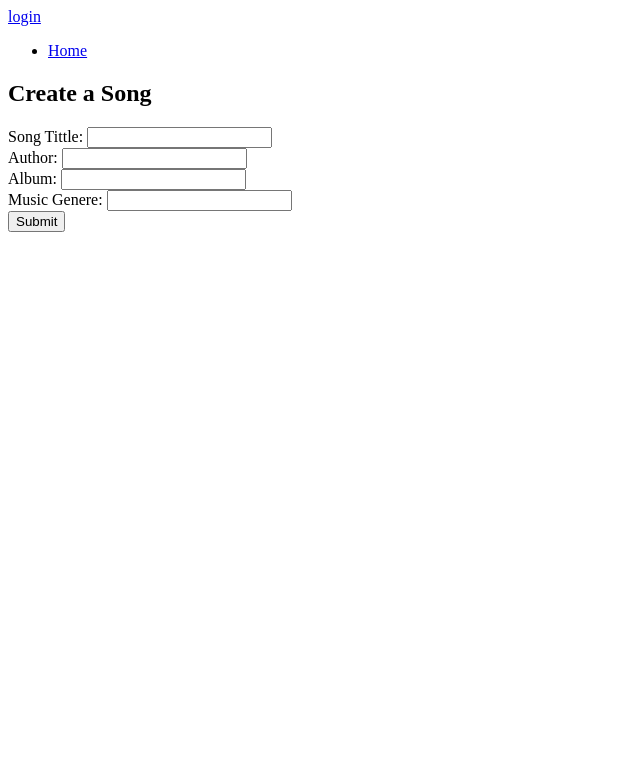
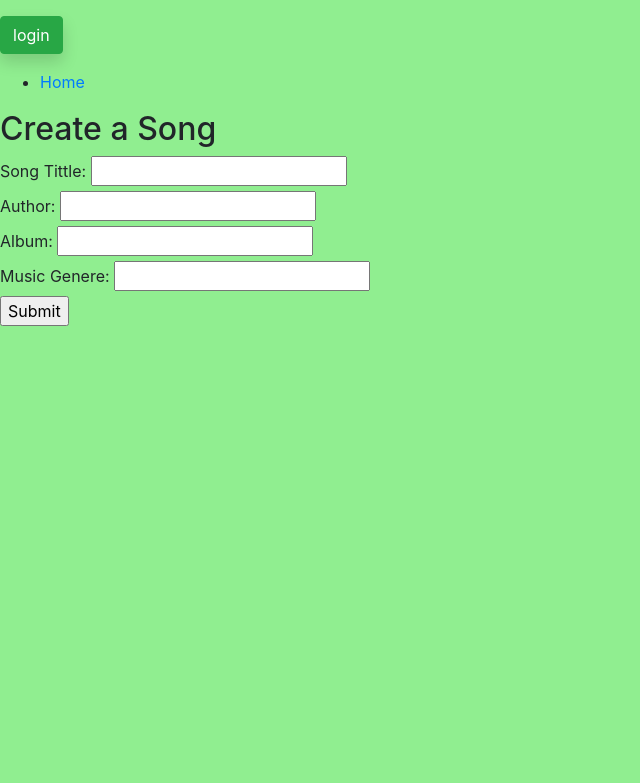
Before and after one commit to Projweb1227/music_web, a Django app: page /songs/create in a window 1280 px wide. Shown: the top 783 px of the page, without its empty margins (0-640 px from the left). Run offline with Django 4.2, Linux system fonts and the light colour scheme; some libraries are stand-ins or nearby versions.

Commit message:
Changed style of create song

```diff
--- a/music_web/music_app/templates/songs/base.html
+++ b/music_web/music_app/templates/songs/base.html
@@ -1,14 +1,26 @@
 <html>
 <head>
    <title>{% block title %}Songs{% endblock %}</title>
+   <link rel="stylesheet" href="https://stackpath.bootstrapcdn.com/bootstrap/4.5.0/css/bootstrap.min.css">
+
+   <style>
+
+    /* Gerard */
+
+    body {
+        background-color: #90EE90;
+    }
+
+</style>
+
 </head>
 <body>
     <div id="header">
     {% block header %}
         {% if user.is_authenticated %}
-           <p>User: {{ user.username }} | <a href="{% url 'logout' %}?next={{request.path}}">logout</a></p>
+            <p>User: {{ user.username }} | <a href="{% url 'logout' %}?next={{request.path}}" class="btn btn-success mt-3 shadow">logout</a></p>
         {% else %}
-           <p><a href="{% url 'login' %}?next={{request.path}}">login</a></p>
+            <p><a href="{% url 'login' %}?next={{request.path}}" class="btn btn-success mt-3 shadow">login</a></p>
         {% endif %}
     {% endblock %}
     </div>
```
Lines whose indentation alone changed are shown as unchanged.
